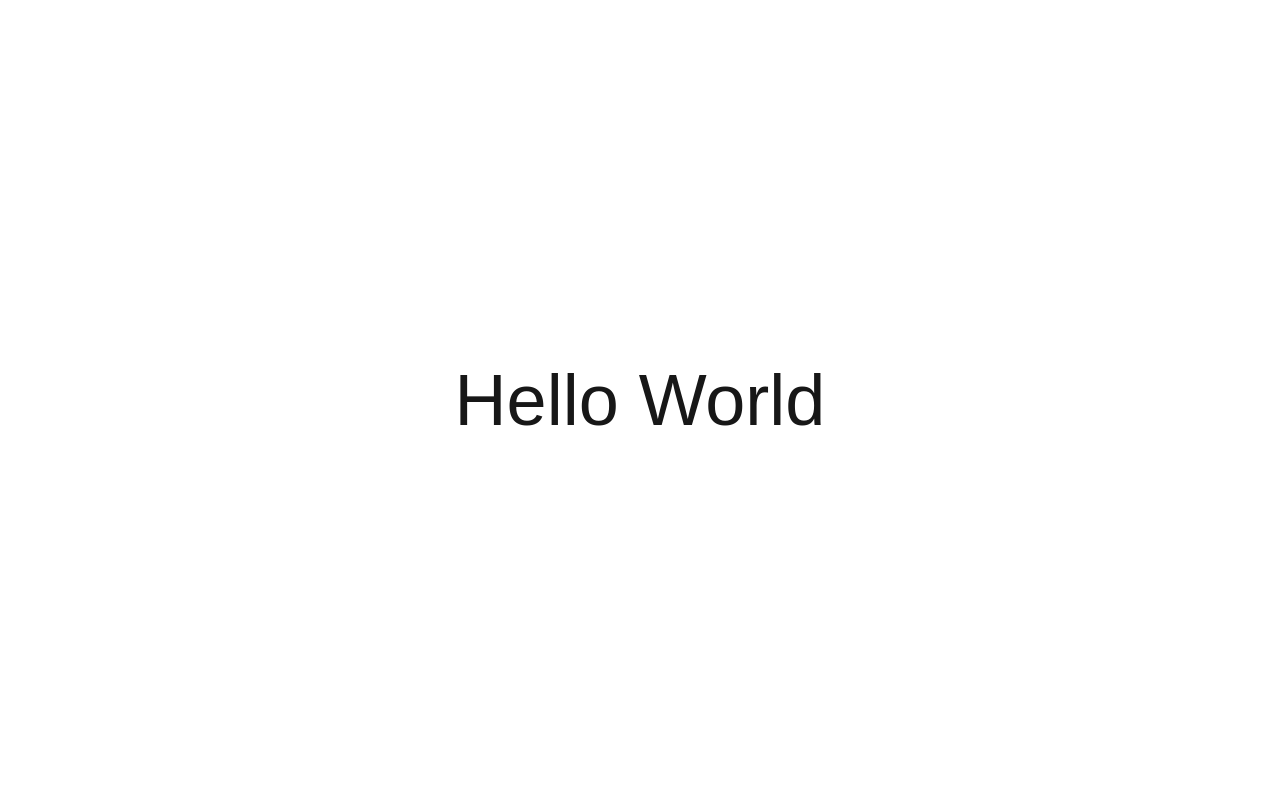
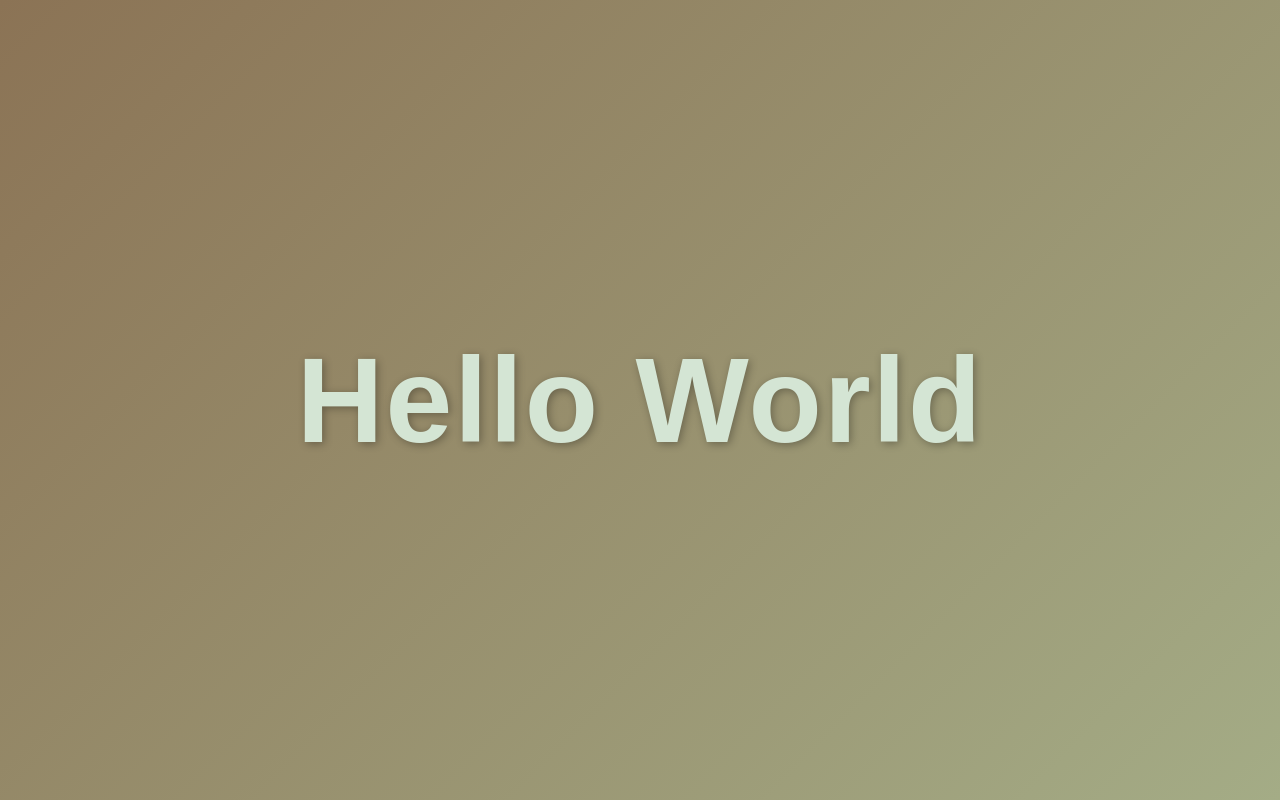
Before and after one commit to michelle-rahman/a1humorproject, a Next.js app: page / in a window 1280 px wide. Built offline with nearby package versions, Linux system fonts and the light colour scheme.

Commit message:
Add matcha and earthy brown color scheme

```diff
--- a/app/page.tsx
+++ b/app/page.tsx
@@ -1,7 +1,7 @@
 export default function Home() {
   return (
-      <main style={{ display: 'flex', justifyContent: 'center', alignItems: 'center', height: '100vh' }}>
-        <h1 style={{ fontSize: '72px' }}>Hello World</h1>
+      <main style={{ display: 'flex', justifyContent: 'center', alignItems: 'center', height: '100vh', background: 'linear-gradient(135deg, #8B7355 0%, #A4AC86 100%)' }}>
+        <h1 style={{ fontSize: '120px', fontWeight: 'bold', color: '#D4E5D4', textShadow: '2px 2px 8px rgba(0,0,0,0.3)', margin: 0, letterSpacing: '2px' }}>Hello World</h1>
       </main>
   );
 }
```
